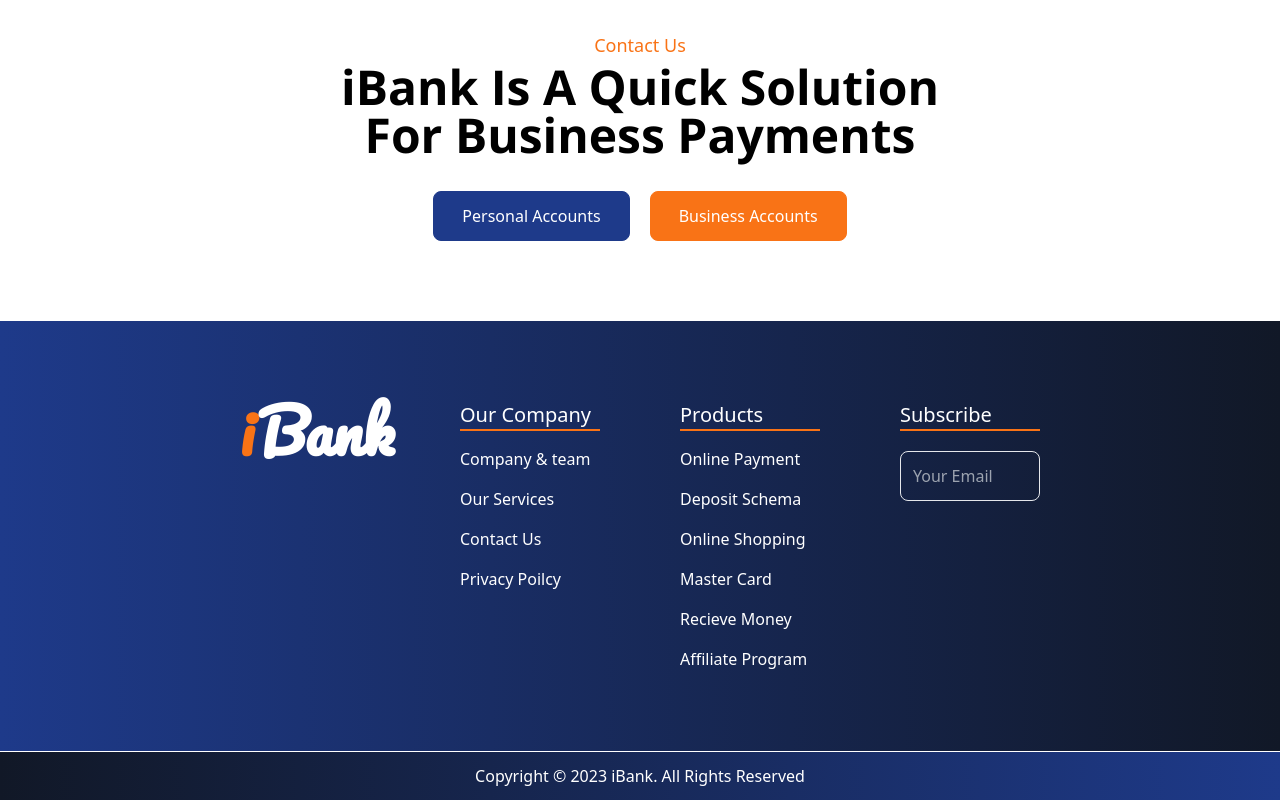
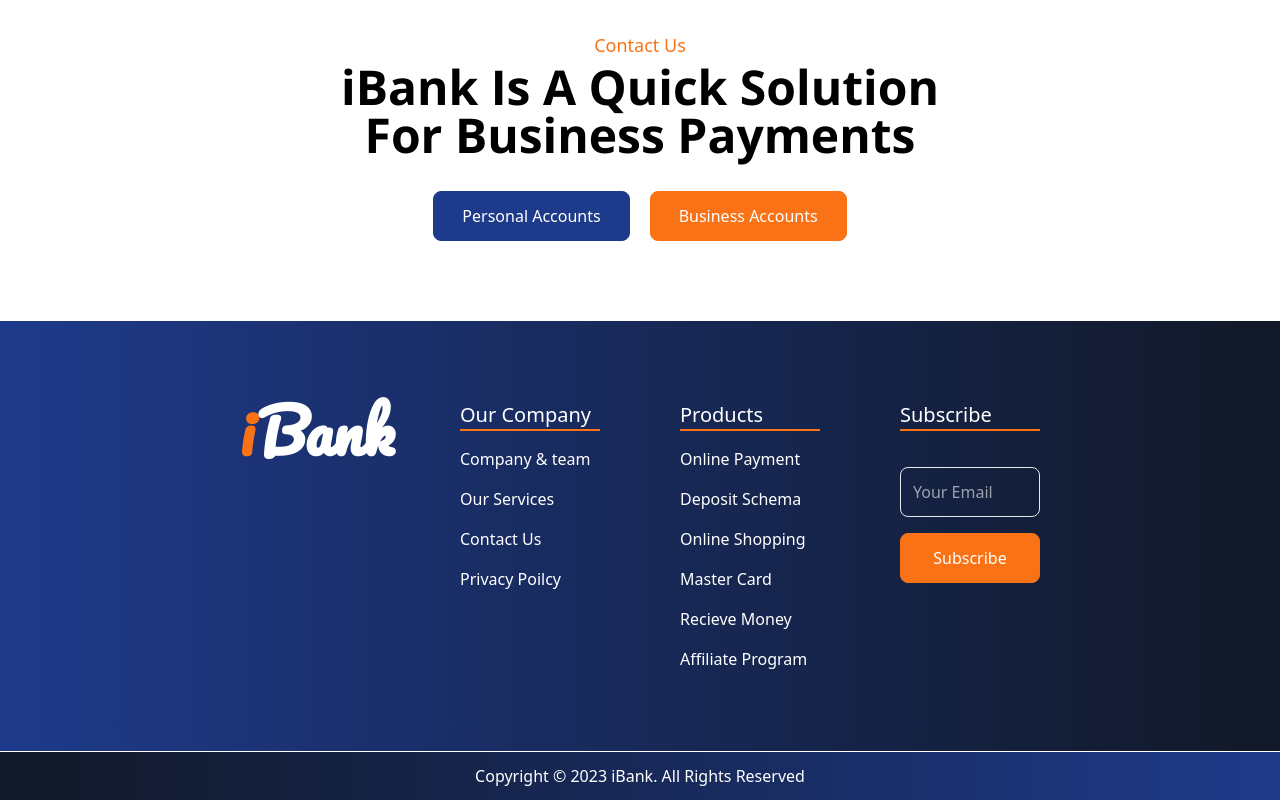
Before and after one commit to AzimiShaja/iBank, a React (Vite) app: page / in a window 1280 px wide. Shown: the part 4864-5664 px from the top of the page. Built offline with nearby package versions, Linux system fonts and the light colour scheme.

Commit message:
fixed footer

```diff
--- a/src/components/Footer.jsx
+++ b/src/components/Footer.jsx
@@ -15,7 +15,7 @@ export default function Footer() {
             <h1 className="text-white  text-xl border-b-2 border-orange-500">
               Our Company
             </h1>
-            <ul className="text-white flex flex-col text-md gap-4">
+            <ul className="footer-links text-white flex flex-col text-md gap-4">
               <li>Company & team</li>
               <li>Our Services</li>
               <li>Contact Us</li>
@@ -26,7 +26,7 @@ export default function Footer() {
             <h1 className="text-white  text-xl border-b-2 border-orange-500">
               Products
             </h1>
-            <ul className="text-white flex flex-col text-md gap-4">
+            <ul className="text-white flex flex-col text-md gap-4 footer-links">
               <li>Online Payment</li>
               <li>Deposit Schema</li>
               <li>Online Shopping</li>
@@ -39,11 +39,16 @@ export default function Footer() {
             <h1 className="text-white  text-xl border-b-2 border-orange-500">
               Subscribe
             </h1>
-            <input
-              className="text-white outline-none mt-5 p-3 w-full rounded-lg bg-transparent border"
-              type="email"
-              placeholder="Your Email"
-            />
+            <div className="flex flex-col mt-4 gap-4 ">
+              <input
+                className="text-white outline-none mt-5 p-3 w-full rounded-lg bg-transparent border"
+                type="email"
+                placeholder="Your Email"
+              />
+              <button className="bg-orange-500 py-3 px-7 border border-orange-500 text-white rounded-lg hover:bg-transparent duration-300 cursor-pointer">
+                Subscribe
+              </button>
+            </div>
           </div>
         </div>
       </div>
--- a/src/index.css
+++ b/src/index.css
@@ -14,3 +14,6 @@
 .hide_links {
   @apply  opacity-0 h-0 w-0 hidden duration-700;
 }
+.footer-links li{
+  @apply cursor-pointer hover:text-orange-500 duration-100;
+}
```
